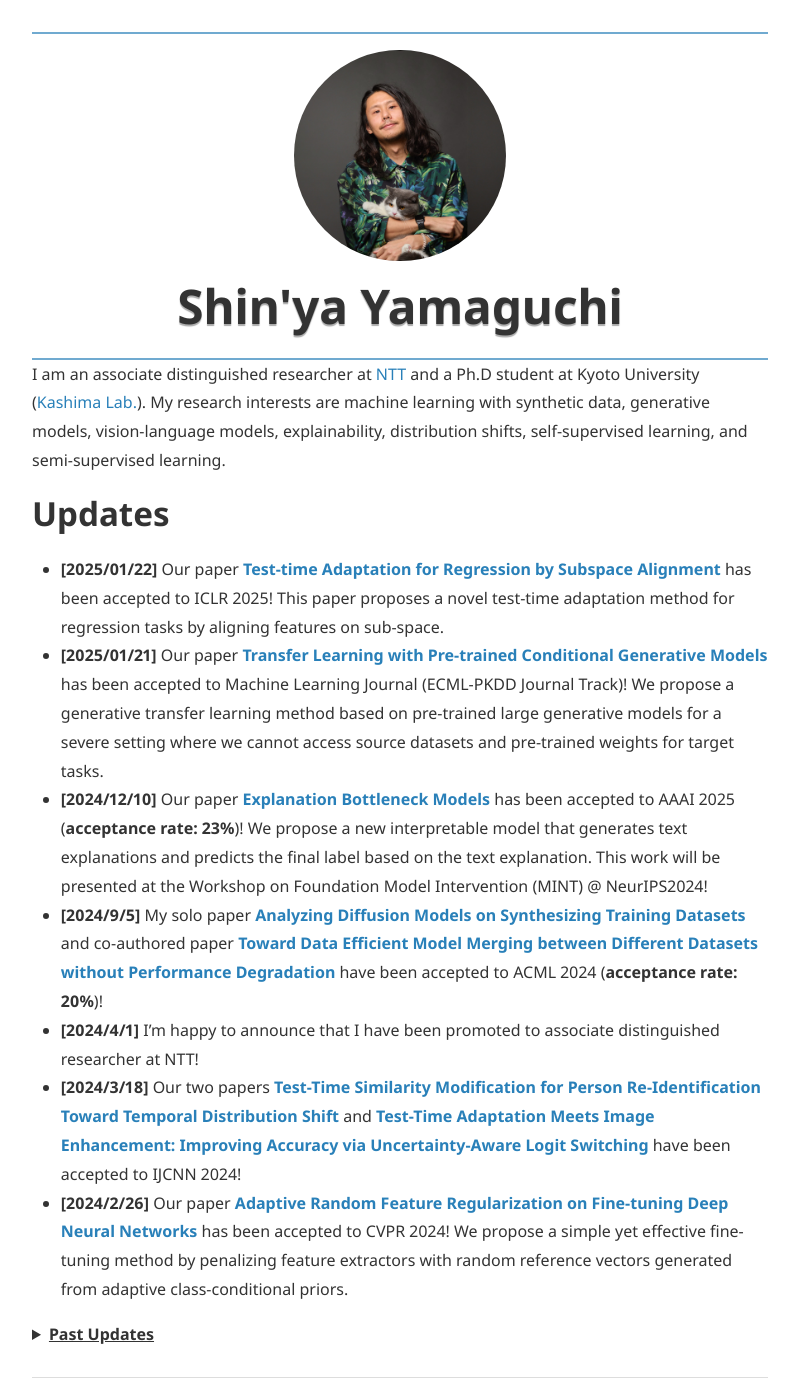
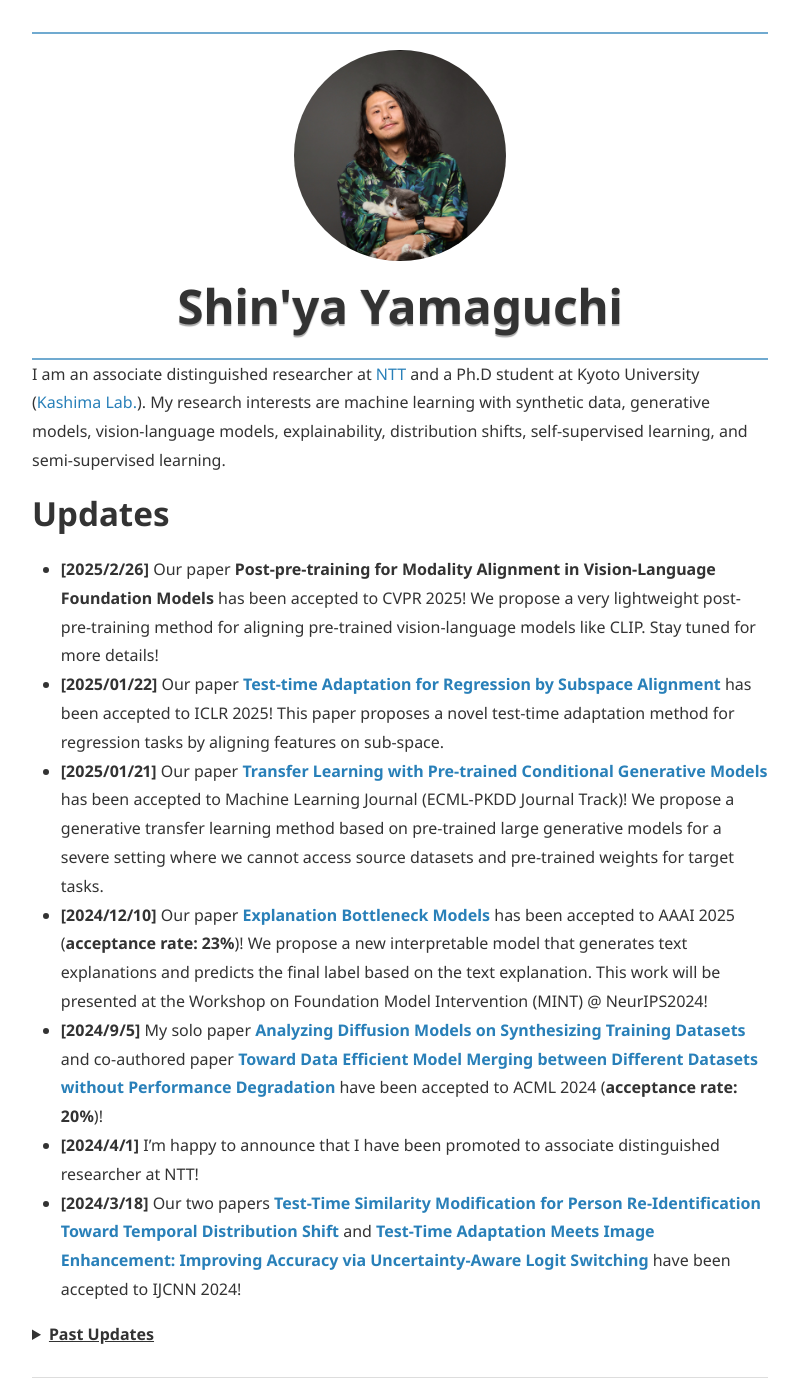
Before and after one commit to yshinya6/yshinya6.github.io, a Jekyll site: the page built from index.md, in a window 1280 px wide and 1400 px high. Shown: the whole window, without its empty margins (240-1039 px from the left). Built offline with Jekyll 4.4.1, drawn with Linux system fonts in a browser that asks for light colours; nearby versions of some CDN libraries.

Commit message:
Add CVPR2025 update

```diff
--- a/index.md
+++ b/index.md
@@ -20,17 +20,18 @@ I am an associate distinguished researcher at [NTT](https://www.rd.ntt/e/cds/) a
 My research interests are machine learning with synthetic data, generative models, vision-language models, explainability, distribution shifts, self-supervised learning, and semi-supervised learning.
 
 # Updates
+* **[2025/2/26]** Our paper **Post-pre-training for Modality Alignment in Vision-Language Foundation Models** has been accepted to CVPR 2025! We propose a very lightweight post-pre-training method for aligning pre-trained vision-language models like CLIP. Stay tuned for more details!
 * **[2025/01/22]** Our paper [**Test-time Adaptation for Regression by Subspace Alignment**](https://arxiv.org/abs/2410.03263) has been accepted to ICLR 2025! This paper proposes a novel test-time adaptation method for regression tasks by aligning features on sub-space.
 * **[2025/01/21]** Our paper [**Transfer Learning with Pre-trained Conditional Generative Models**](https://arxiv.org/abs/2204.12833) has been accepted to Machine Learning Journal (ECML-PKDD Journal Track)! We propose a generative transfer learning method based on pre-trained large generative models for a severe setting where we cannot access source datasets and pre-trained weights for target tasks.
 * **[2024/12/10]** Our paper [**Explanation Bottleneck Models**](https://arxiv.org/abs/2409.17663) has been accepted to AAAI 2025 (**acceptance rate: 23%**)! We propose a new interpretable model that generates text explanations and predicts the final label based on the text explanation. This work will be presented at the Workshop on Foundation Model Intervention (MINT) @ NeurIPS2024!
 * **[2024/9/5]** My solo paper [**Analyzing Diffusion Models on Synthesizing Training Datasets**](https://proceedings.mlr.press/v260/yamaguchi25a.html) and co-authored paper [**Toward Data Efficient Model Merging between Different Datasets without Performance Degradation**](https://arxiv.org/abs/2306.05641) have been accepted to ACML 2024 (**acceptance rate: 20%**)!
 * **[2024/4/1]** I'm happy to announce that I have been promoted to associate distinguished researcher at NTT!
 * **[2024/3/18]** Our two papers [**Test-Time Similarity Modification for Person Re-Identification Toward Temporal Distribution Shift**](https://arxiv.org/abs/2403.14114) and [**Test-Time Adaptation Meets Image Enhancement: Improving Accuracy via Uncertainty-Aware Logit Switching**](https://arxiv.org/abs/2403.17423) have been accepted to IJCNN 2024!
-* **[2024/2/26]** Our paper [**Adaptive Random Feature Regularization on Fine-tuning Deep Neural Networks**](https://arxiv.org/abs/2403.10097) has been accepted to CVPR 2024! We propose a simple yet effective fine-tuning method by penalizing feature extractors with random reference vectors generated from adaptive class-conditional priors.
 
 <details markdown="1">
   <summary><b><u>Past Updates</u></b></summary>
 
+  * **[2024/2/26]** Our paper [**Adaptive Random Feature Regularization on Fine-tuning Deep Neural Networks**](https://arxiv.org/abs/2403.10097) has been accepted to CVPR 2024! We propose a simple yet effective fine-tuning method by penalizing feature extractors with random reference vectors generated from adaptive class-conditional priors.
   * **[2023/11/23]** Our preprint [**On the Limitation of Diffusion Models for Synthesizing Training Datasets**](https://arxiv.org/abs/2311.13090) appeared in arXiv! We analyzed diffusion models with various perspectives and found that modern diffusion models have a limitation on the ability to replicate datasets in terms of accuracy when the synthetic samples are used for training classifiers. This work will be presented at [NeurIPS 2023 SyntheticData4ML Workshop](https://www.syntheticdata4ml.vanderschaar-lab.com/).
   * **[2023/11/15]** My solo paper [**Generative Semi-supervised Learning with Meta-Optimized Synthetic Samples**](https://arxiv.org/abs/2309.16143) has been received Best Paper Award from ACML 2023!
   * **[2023/09/22]** Our paper [**Regularizing Neural Networks with Meta-Learning Generative Models**](https://arxiv.org/abs/2307.13899) has been accepted to NeurIPS 2023! In this paper, we propose a novel meta-learning-based regularization method (MGR) using synthetic samples from pre-trained generative models. In contrast to conventional generative data augmentation methods, MGR utilizes synthetic samples for regularizing only feature extractors and finds useful samples through meta-learning of latent variables.
```
